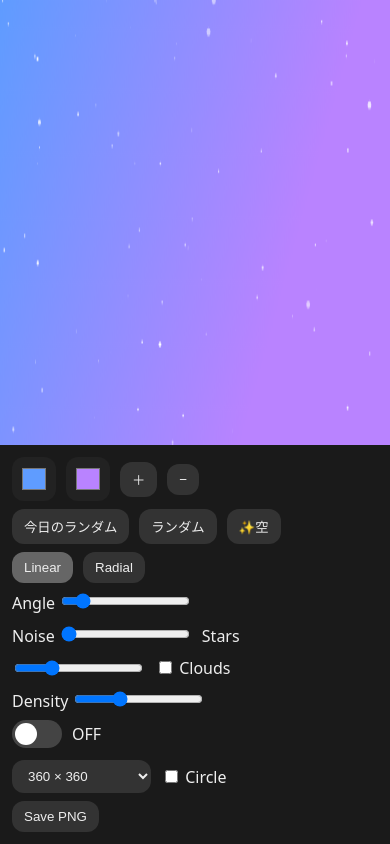
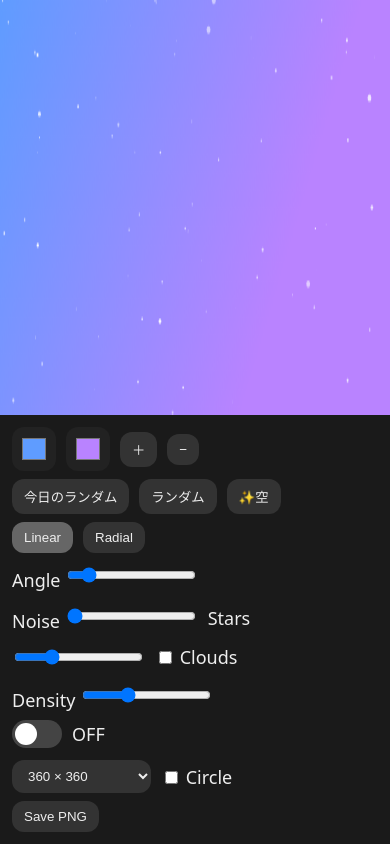
Before and after one commit to hisa-haru/Gradient-Maker-v1, a plain HTML site: page index.html in a window 390 px wide. Drawn offline with Linux system fonts and the light colour scheme.

Commit message:
モバイルUI表示大きく

```diff
--- a/index.html
+++ b/index.html
@@ -28,6 +28,22 @@ canvas {
 .controls {
   padding: 12px;
   background: #1a1a1a;
+}
+
+.controls {
+  font-size: 14px;
+}
+
+@media (max-width: 600px) {
+
+  .controls {
+    font-size: 18px;
+  }
+
+  input[type="range"] {
+    height: 24px;
+  }
+
 }
 
 .row {
```
